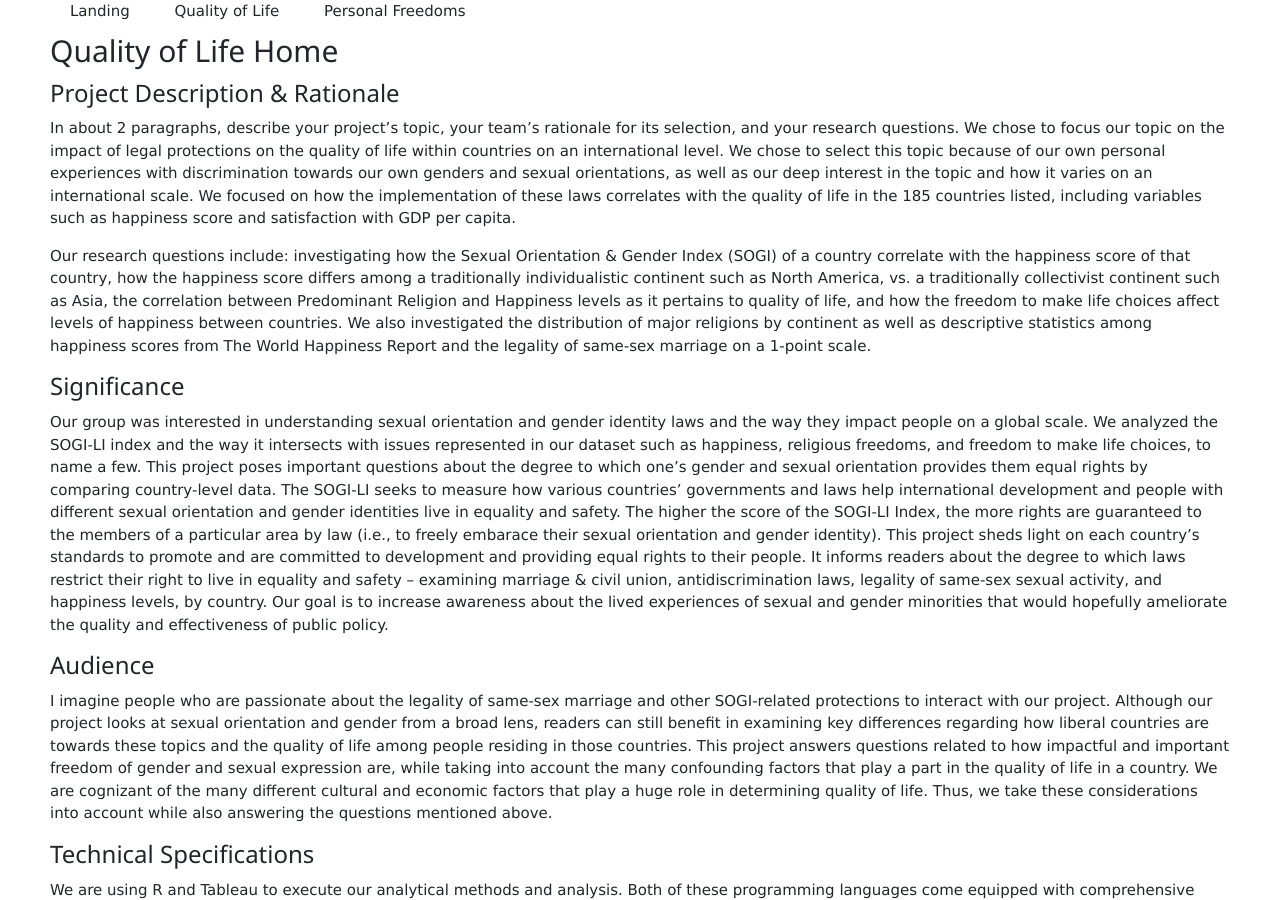
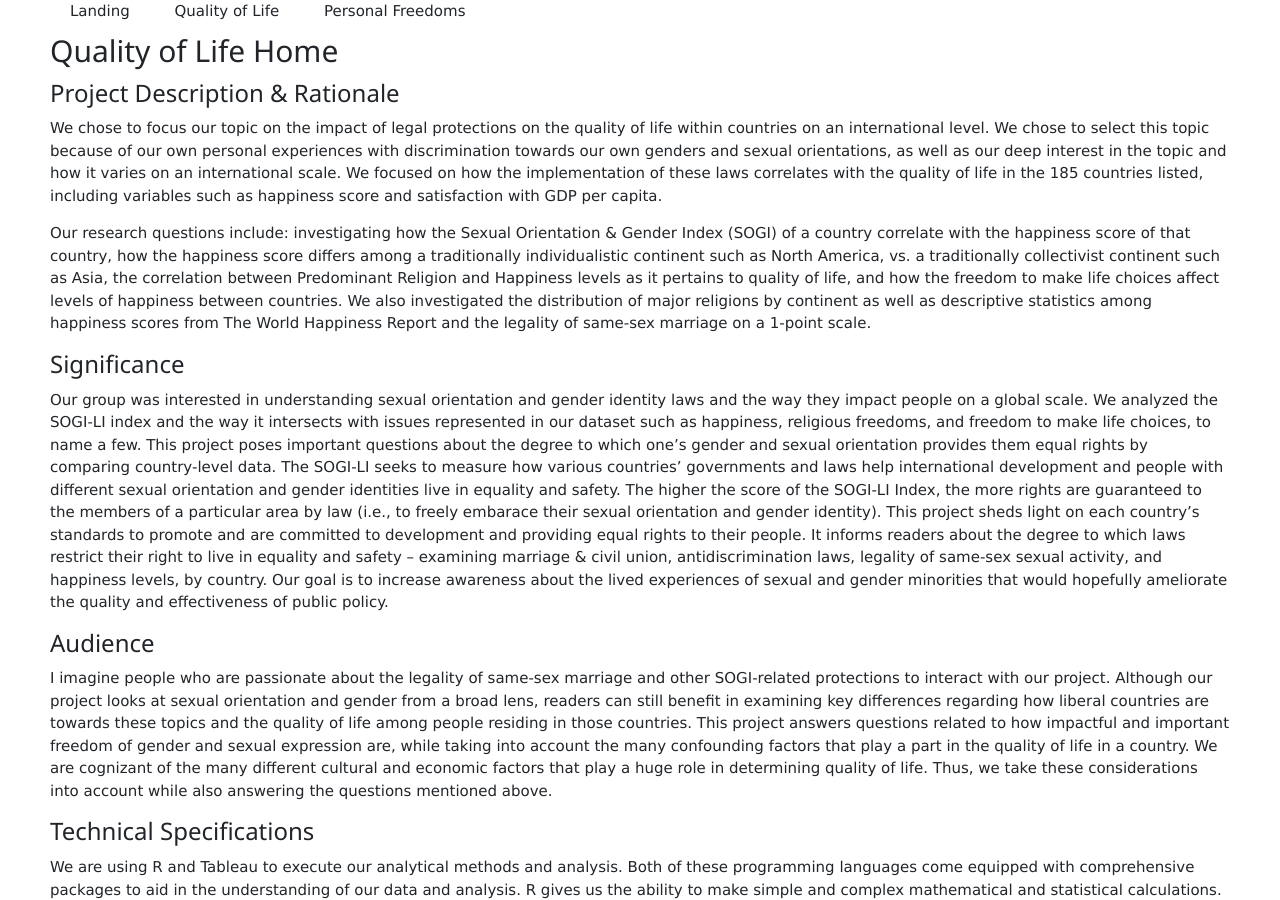
Before and after one commit to LHarrison36/DH125-Final-Project, a Jekyll site: the page built from page2.md, in a window 1280 px wide and 900 px high. Built offline with Jekyll 4.4.1, drawn with Linux system fonts in a browser that asks for light colours.

Commit message:
Update page2.md

```diff
--- a/page2.md
+++ b/page2.md
@@ -8,7 +8,6 @@ filename: page2
 ## Quality of Life Home
 ### Project Description & Rationale
 
-In about 2 paragraphs, describe your project’s topic, your team’s rationale for its selection, and your research questions.
 We chose to focus our topic on the impact of legal protections on the quality of life within countries on an international level. We chose to select this topic because of our own personal experiences with discrimination towards our own genders and sexual orientations, as well as our deep interest in the topic and how it varies on an international scale. We focused on how the implementation of these laws correlates with the quality of life in the 185 countries listed, including variables such as happiness score and satisfaction with GDP per capita.
 
 Our research questions include: investigating how the Sexual Orientation & Gender Index (SOGI) of a country correlate with the happiness score of that country, how the happiness score differs among a traditionally individualistic continent such as North America, vs. a traditionally collectivist continent such as Asia, the correlation between Predominant Religion and Happiness levels as it pertains to quality of life, and how the freedom to make life choices affect levels of happiness between countries. We also investigated the distribution of major religions by continent as well as descriptive statistics among happiness scores from The World Happiness Report and the legality of same-sex marriage on a 1-point scale.
```
